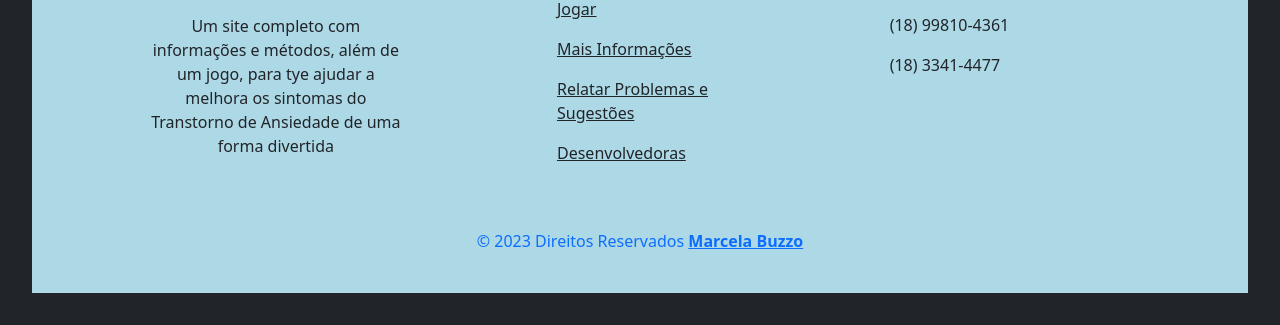
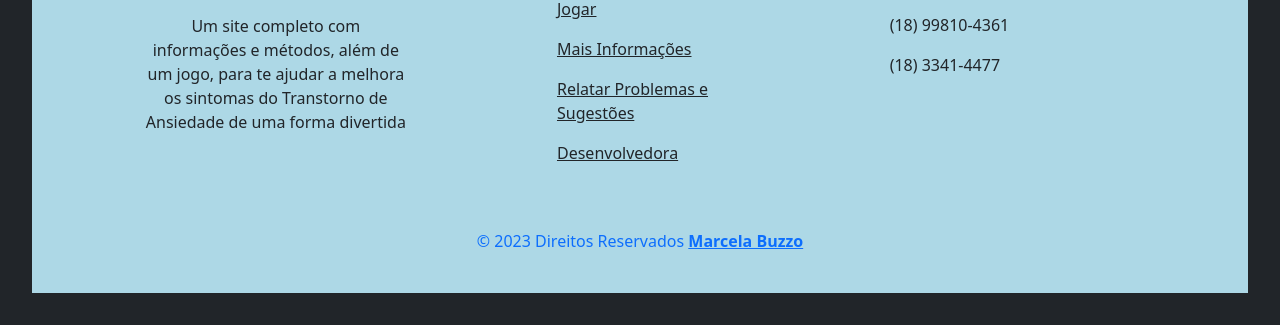
Before and after one commit to oliveira191205/Relax-Anxiety, a plain HTML site: page desenvolvedoras.html in a window 1280 px wide. Shown: the part 695-1020 px from the top of the page. Drawn offline with nearby package versions, Linux system fonts and the light colour scheme.

```diff
--- a/desenvolvedoras.html
+++ b/desenvolvedoras.html
@@ -16,7 +16,7 @@
     <div class="collapse navbar-collapse" id="navbarSupportedContent">
       <ul class="navbar-nav me-auto mb-2 mb-lg-0">
        <li class="nav-item">
-          <a class="nav-link active text-dark aria-current="page" href="home.html">Transtorno de Ansiedade</a>
+          <a class="nav-link active text-dark aria-current="page" href="index.html">Transtorno de Ansiedade</a>
         </li>
 		<li class="nav-item">
           <a class="nav-link active text-dark aria-current="page" href="jogo.html">Jogar</a>
@@ -60,7 +60,7 @@
           <h4 class="text-uppercase fw-bold mb-4">
            <p class="fas fa-gem me-3"></i><img src="logo.png" align="center" >
           </h4>
-		<p>Um site completo com informações e métodos, além de um jogo, para tye ajudar a melhora os sintomas do Transtorno de Ansiedade de uma forma divertida
+		<p>Um site completo com informações e métodos, além de um jogo, para te ajudar a melhora os sintomas do Transtorno de Ansiedade de uma forma divertida
           </p></center>
         </div><br>
         <!-- Grid column -->
@@ -72,7 +72,7 @@
             Links Úteis
           </h6>
           <p>
-            <a href="home.html" class="text-reset">Transtorno de Ansiedade</a>
+            <a href="index.html" class="text-reset">Transtorno de Ansiedade</a>
           </p>
 		   <p>
             <a href="jogo.html" class="text-reset">Jogar</a>
@@ -84,7 +84,7 @@
             <a href="problemas.html" class="text-reset"> Relatar Problemas e Sugestões</a>
           </p>
           <p>
-            <a href="desenvolvedoras" class="text-reset">Desenvolvedoras</a>
+            <a href="desenvolvedoras" class="text-reset">Desenvolvedora</a>
           </p>
 
         </div>
```
